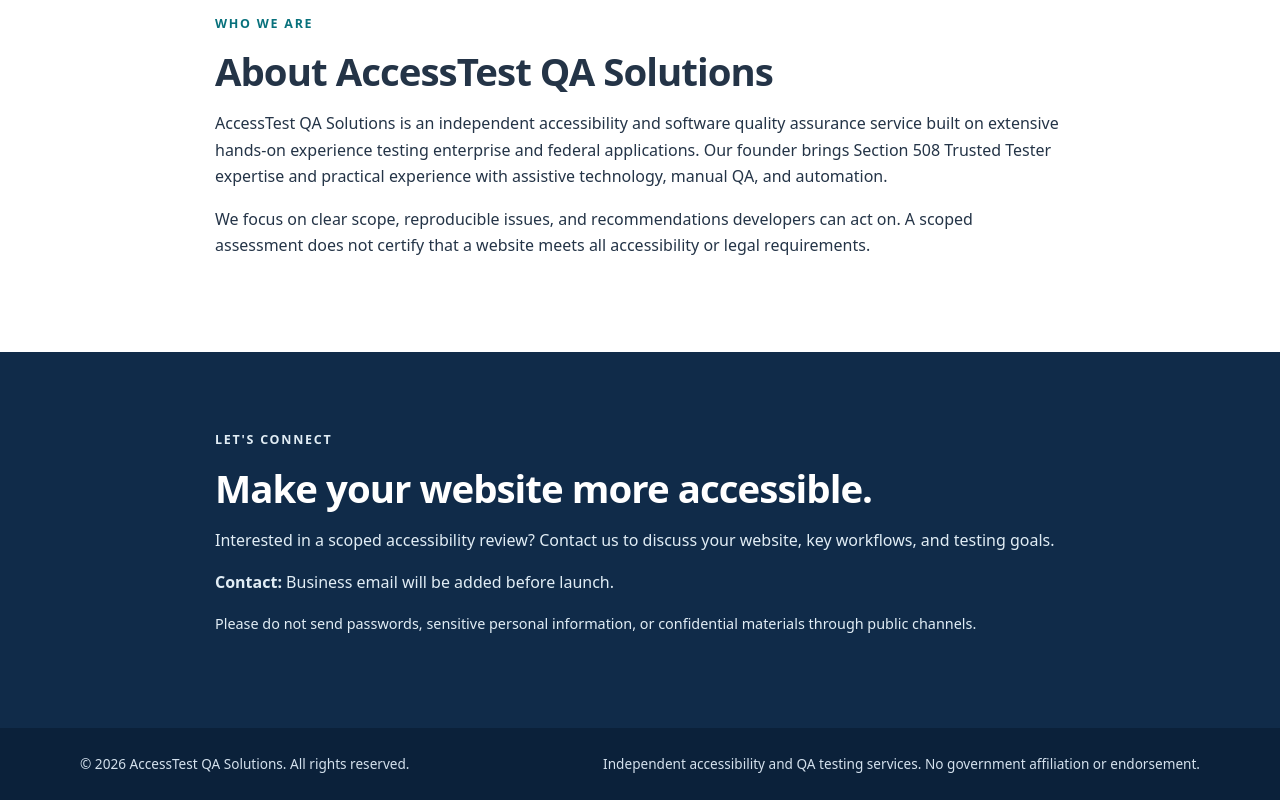
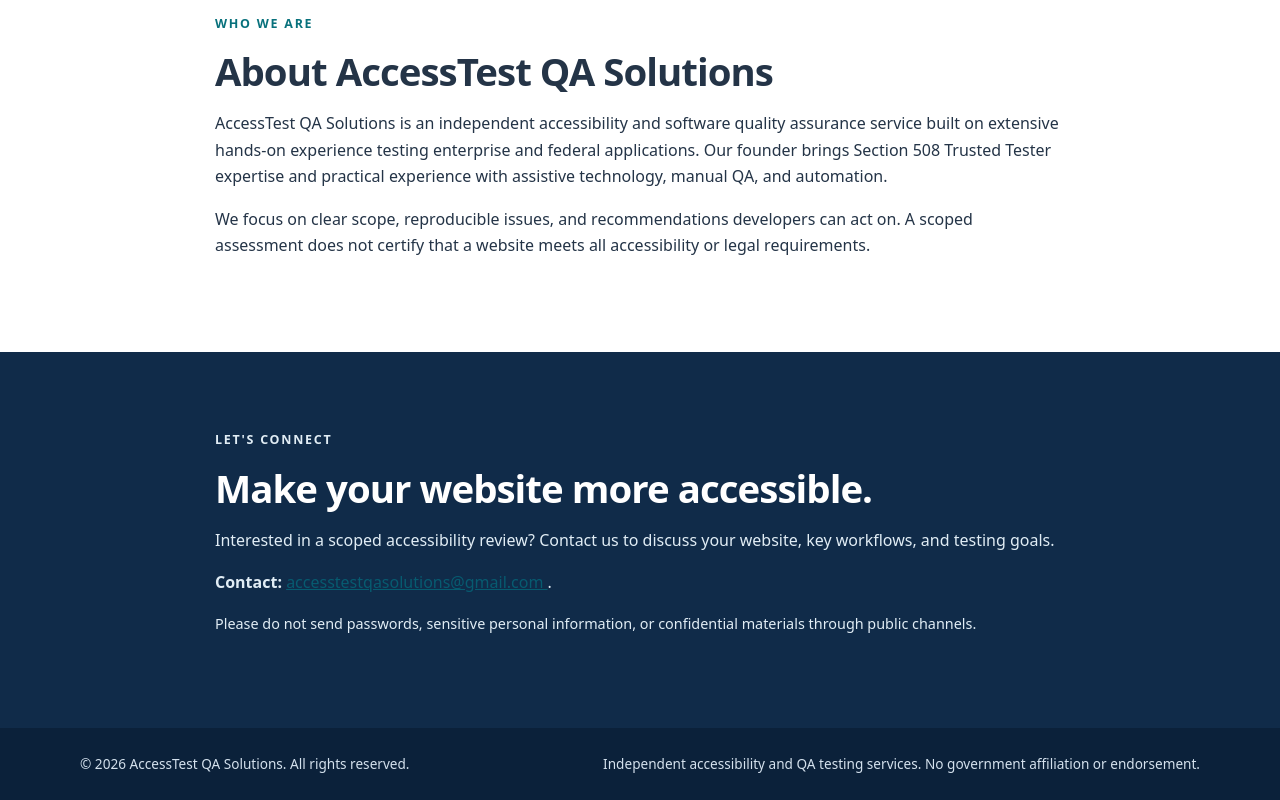
Before and after one commit to delowerus/accesstest-qa-solutions, a plain HTML site: page index.html in a window 1280 px wide. Shown: the part 1773-2573 px from the top of the page. Drawn offline with Linux system fonts and the light colour scheme.

Commit message:
Add business contact email

```diff
--- a/index.html
+++ b/index.html
@@ -15,7 +15,7 @@
 <section class="section" id="services" aria-labelledby="services-heading"><div class="container"><p class="eyebrow dark">WHAT WE DO</p><h2 id="services-heading">Our services</h2><p class="section-intro">Focused testing and actionable reports tailored to your website and workflows.</p><div class="cards"><article class="card"><div class="card-icon" aria-hidden="true">◉</div><h3>Website Accessibility Audits</h3><p>Manual and automated checks against applicable WCAG success criteria, with prioritized findings and remediation guidance.</p></article><article class="card"><div class="card-icon" aria-hidden="true">⌨</div><h3>Section 508 Testing</h3><p>Keyboard, focus, screen-reader, forms, and accessible-name testing informed by Section 508 Trusted Tester practices.</p></article><article class="card"><div class="card-icon" aria-hidden="true">▣</div><h3>Software QA Testing</h3><p>Functional, regression, end-to-end, and API testing to help improve application reliability.</p></article><article class="card"><div class="card-icon" aria-hidden="true">✓</div><h3>Remediation Retesting</h3><p>Clear defect reproduction steps and verification of fixes after development teams implement changes.</p></article></div></div></section>
 <section class="section section-alt" id="portfolio" aria-labelledby="portfolio-heading"><div class="container narrow"><p class="eyebrow dark">OUR WORK</p><h2 id="portfolio-heading">Portfolio</h2><p>Sample accessibility assessment reports and demonstrations will be published here. These will use public demo websites and will not disclose confidential client or federal project information.</p><div class="notice"><strong>Coming soon:</strong> Sample WCAG audit report, keyboard testing checklist, and remediation examples.</div></div></section>
 <section class="section" id="about" aria-labelledby="about-heading"><div class="container narrow"><p class="eyebrow dark">WHO WE ARE</p><h2 id="about-heading">About AccessTest QA Solutions</h2><p>AccessTest QA Solutions is an independent accessibility and software quality assurance service built on extensive hands-on experience testing enterprise and federal applications. Our founder brings Section 508 Trusted Tester expertise and practical experience with assistive technology, manual QA, and automation.</p><p>We focus on clear scope, reproducible issues, and recommendations developers can act on. A scoped assessment does not certify that a website meets all accessibility or legal requirements.</p></div></section>
-<section class="section contact-section" id="contact" aria-labelledby="contact-heading"><div class="container narrow"><p class="eyebrow">LET'S CONNECT</p><h2 id="contact-heading">Make your website more accessible.</h2><p>Interested in a scoped accessibility review? Contact us to discuss your website, key workflows, and testing goals.</p><p><strong>Contact:</strong> Business email will be added before launch.</p><p class="small">Please do not send passwords, sensitive personal information, or confidential materials through public channels.</p></div></section>
+<section class="section contact-section" id="contact" aria-labelledby="contact-heading"><div class="container narrow"><p class="eyebrow">LET'S CONNECT</p><h2 id="contact-heading">Make your website more accessible.</h2><p>Interested in a scoped accessibility review? Contact us to discuss your website, key workflows, and testing goals.</p><p><strong>Contact:</strong> <a href="mailto:accesstestqasolutions@gmail.com">   accesstestqasolutions@gmail.com </a>.</p><p class="small">Please do not send passwords, sensitive personal information, or confidential materials through public channels.</p></div></section>
 </main>
 <footer class="footer"><div class="container"><p>© <span id="year">2026</span> AccessTest QA Solutions. All rights reserved.</p><p>Independent accessibility and QA testing services. No government affiliation or endorsement.</p></div></footer>
 <script src="script.js"></script>
```
